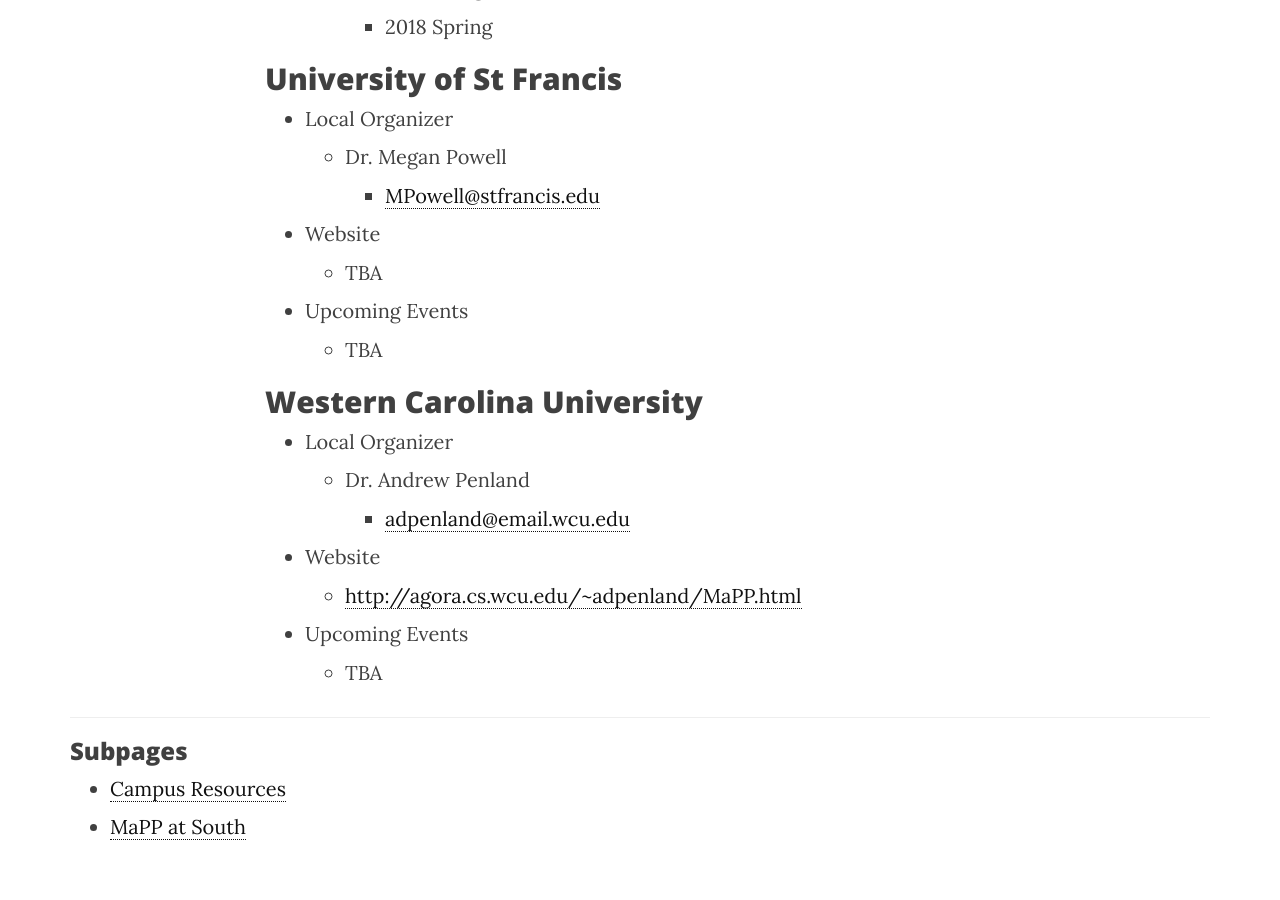
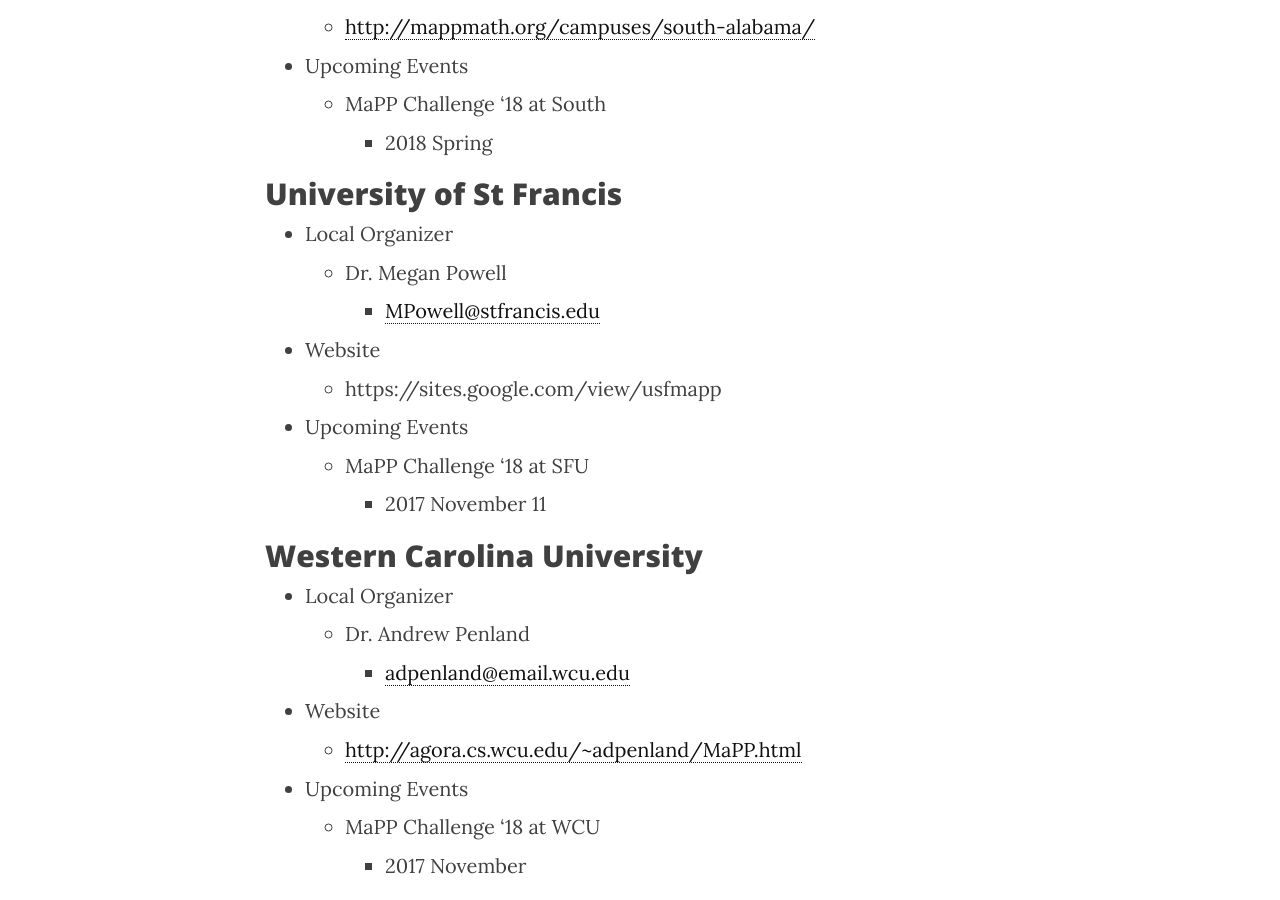
Before and after one commit to MaPPmath/mappmath.github.io, a Jekyll site: the page built from pages/3_campuses.md, in a window 1280 px wide and 900 px high, scrolled down 3189 px. Built offline with Jekyll 4.4.1, drawn with Linux system fonts in a browser that asks for light colours; nearby versions of some CDN libraries; some of the changed text lies outside the part shown.

Commit message:
Update 3_campuses.md
updating with some dates/estimates for events
not sure what to call the second time we run MaPP at LU...

```diff
--- a/pages/3_campuses.md
+++ b/pages/3_campuses.md
@@ -20,7 +20,8 @@
 - Website
     - <https://sites.google.com/site/cedarcrestmappchallenge/>
 - Upcoming Events
-    - TBA
+    - MaPP Challenge '18 at CCC
+      - 2018 Spring
 
 ## Lamar University
 
@@ -30,7 +31,8 @@
 - Website
     - <https://sites.google.com/site/pjcouchlamar/outreach/mapp>
 - Upcoming Events
-    - TBA
+    - MaPP Challenge '18 at LU
+      - 2018 April 21
 
 ## Middle Georgia State University
 
@@ -55,7 +57,8 @@
 - Website
     - TBA
 - Upcoming Events
-    - TBA
+    - MaPP Challenge '18 at SLU
+      - 2018 April 7
 
 ## Southern Connecticut State University
 
@@ -96,9 +99,10 @@
     - Dr. Megan Powell
       - <MPowell@stfrancis.edu>
 - Website
-    - TBA
+    - https://sites.google.com/view/usfmapp
 - Upcoming Events
-    - TBA
+    - MaPP Challenge '18 at SFU
+      - 2017 November 11
 
 ## Western Carolina University
 
@@ -108,4 +112,5 @@
 - Website
     - <http://agora.cs.wcu.edu/~adpenland/MaPP.html>
 - Upcoming Events
-    - TBA
+    - MaPP Challenge '18 at WCU
+      - 2017 November
```
